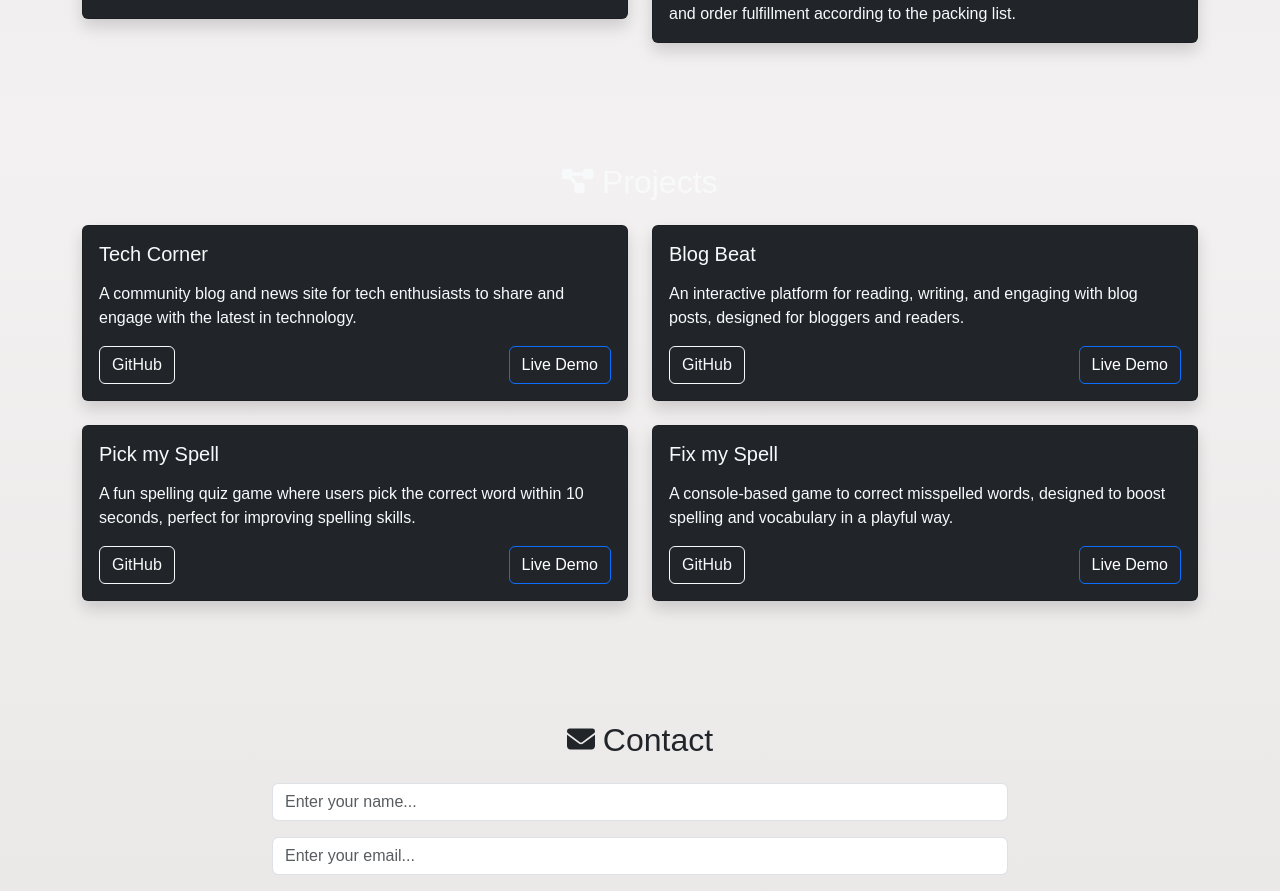
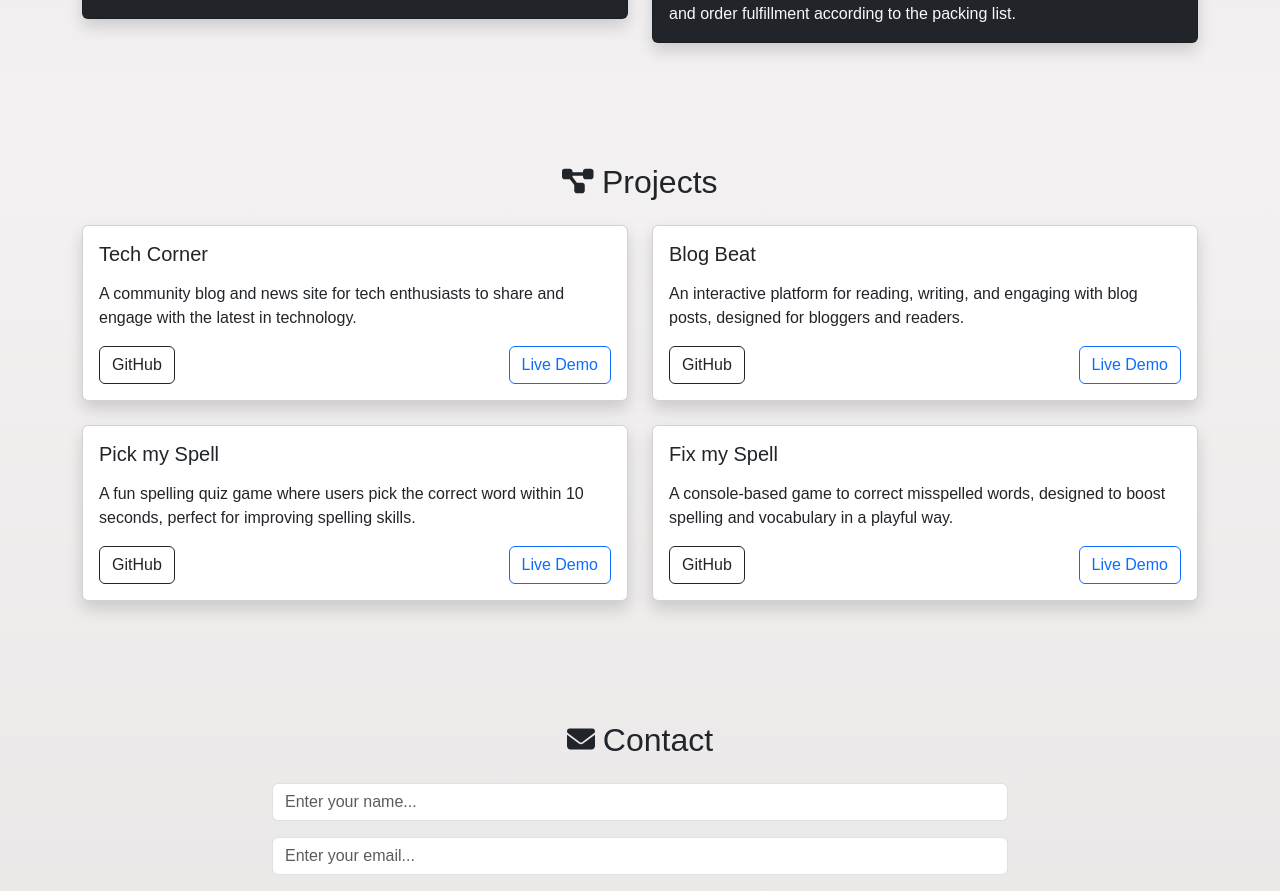
Before and after one commit to j0hanz/j0hanz-portfolio, a React (Create React App) app: page / in a window 1280 px wide. Shown: the part 2545-3436 px from the top of the page. Built offline with nearby package versions, Linux system fonts and the light colour scheme.

Commit message:
Refactor Portfolio component for improved code organization and readability

```diff
--- a/src/components/Portfolio.js
+++ b/src/components/Portfolio.js
@@ -38,7 +38,7 @@ const projects = [
 // Functional component Portfolio
 const Portfolio = () => (
   // Section element with id and classes for styling
-  <section id="portfolio" className="portfolio-section py-5 text-light">
+  <section id="portfolio" className="portfolio-section py-5">
     {/* Bootstrap container with no horizontal padding */}
     <Container className="px-0">
       {/* Heading with FontAwesome icon and centered text */}
@@ -53,7 +53,7 @@ const Portfolio = () => (
           // Bootstrap column with medium size 6 and bottom margin
           <Col md={6} key={index} className="mb-4">
             {/* Bootstrap card with shadow, dark background, and light text */}
-            <Card className="shadow bg-dark text-light">
+            <Card className="shadow">
               <Card.Body>
                 {/* Card title with project title */}
                 <Card.Title className="mb-3">{title}</Card.Title>
@@ -61,7 +61,7 @@ const Portfolio = () => (
                 <Card.Text>{description}</Card.Text>
                 {/* Button linking to GitHub repository */}
                 <Button
-                  variant="outline-light float-start"
+                  variant="outline-dark float-start"
                   href={github}
                   target="_blank"
                   className="me-2"
@@ -70,7 +70,7 @@ const Portfolio = () => (
                 </Button>
                 {/* Button linking to live demo */}
                 <Button
-                  variant="outline-primary text-white float-end"
+                  variant="outline-primary float-end"
                   href={demo}
                   target="_blank"
                 >
```
